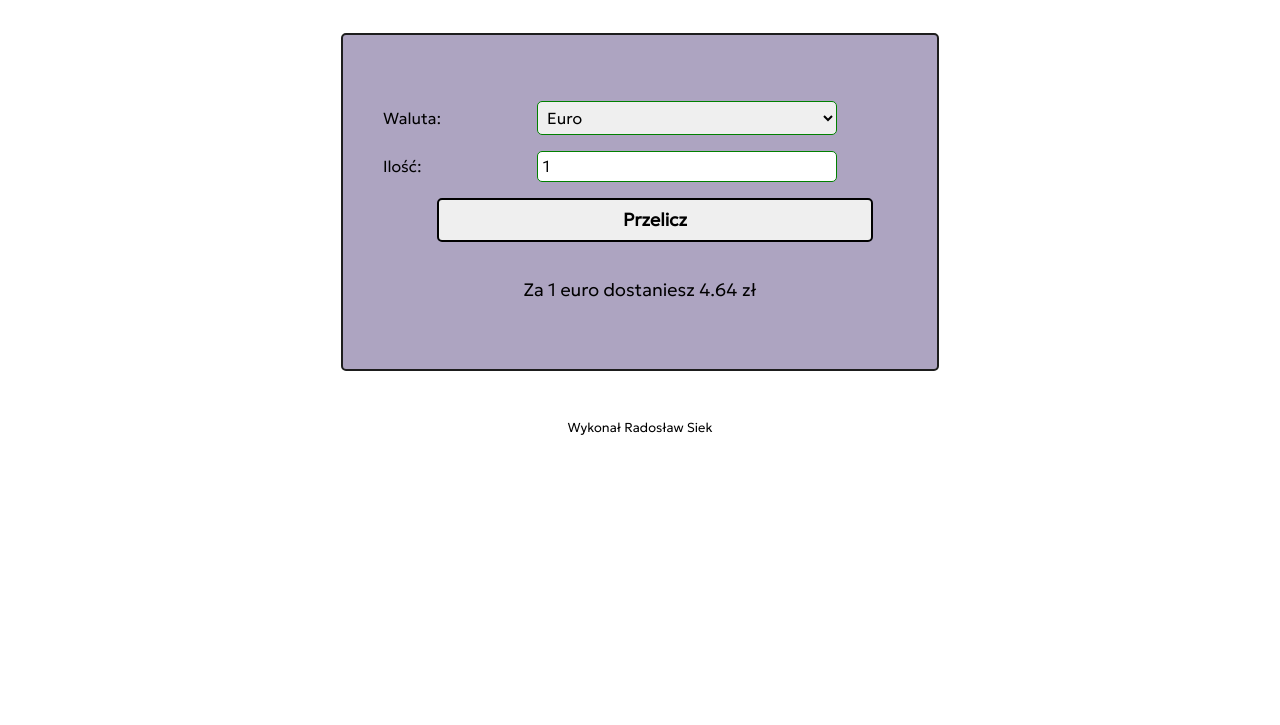
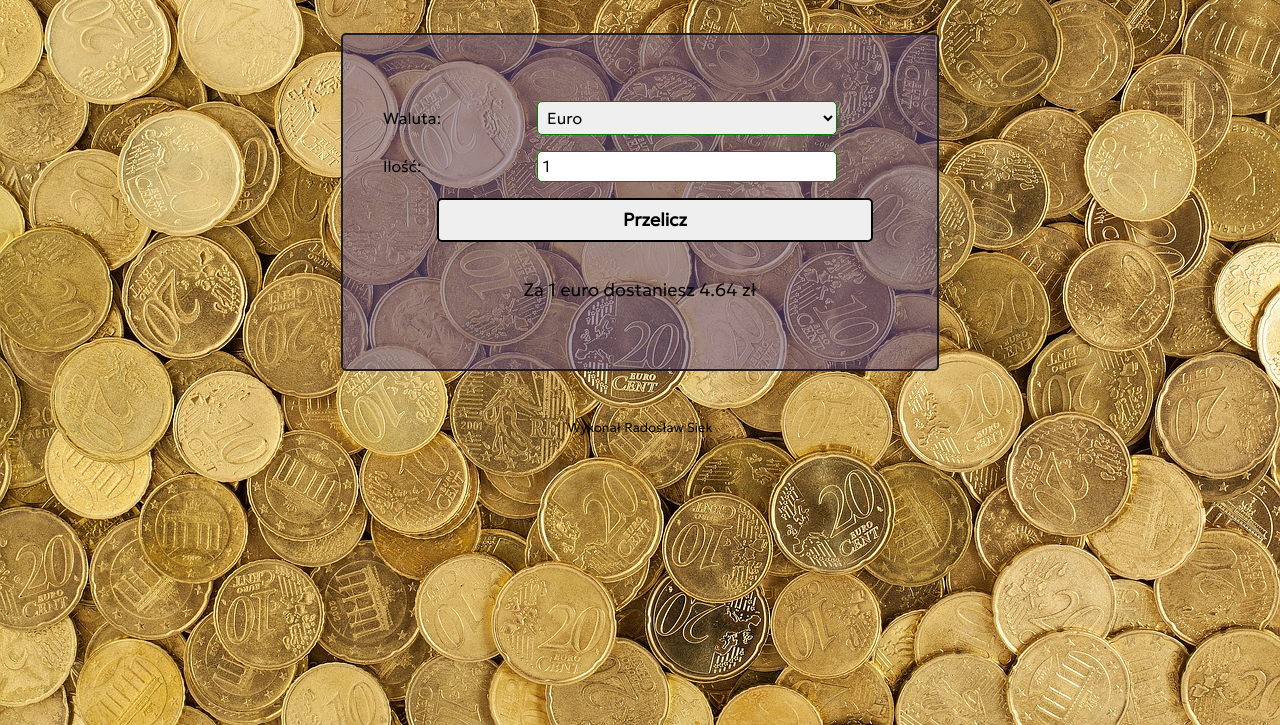
Before and after one commit to rysiek507/currency-converter, a plain HTML site: page index.html in a window 1280 px wide. Shown: the part 75-800 px from the top of the page. Drawn offline with nearby package versions, Linux system fonts and the light colour scheme.

Commit message:
add background

```diff
--- a/css/style.css
+++ b/css/style.css
@@ -7,6 +7,7 @@ html {
 }
 
 .body{
+    background-image: url("/images/bg.jpg");
     max-width: 600px;
     margin: auto;
     font-family: 'Geologica', sans-serif;
```
Also changed, not shown: images/bg.jpg (added).
